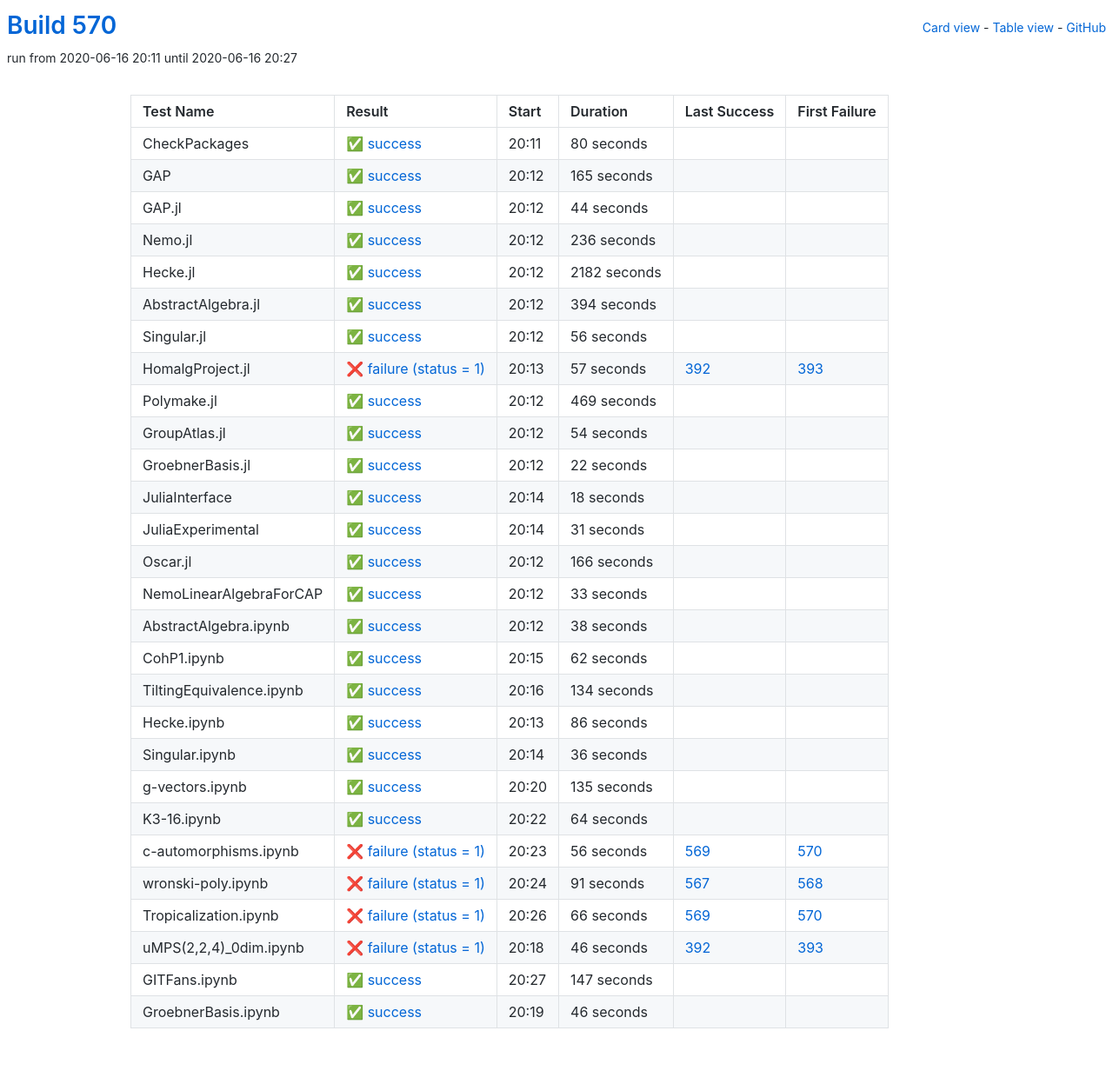
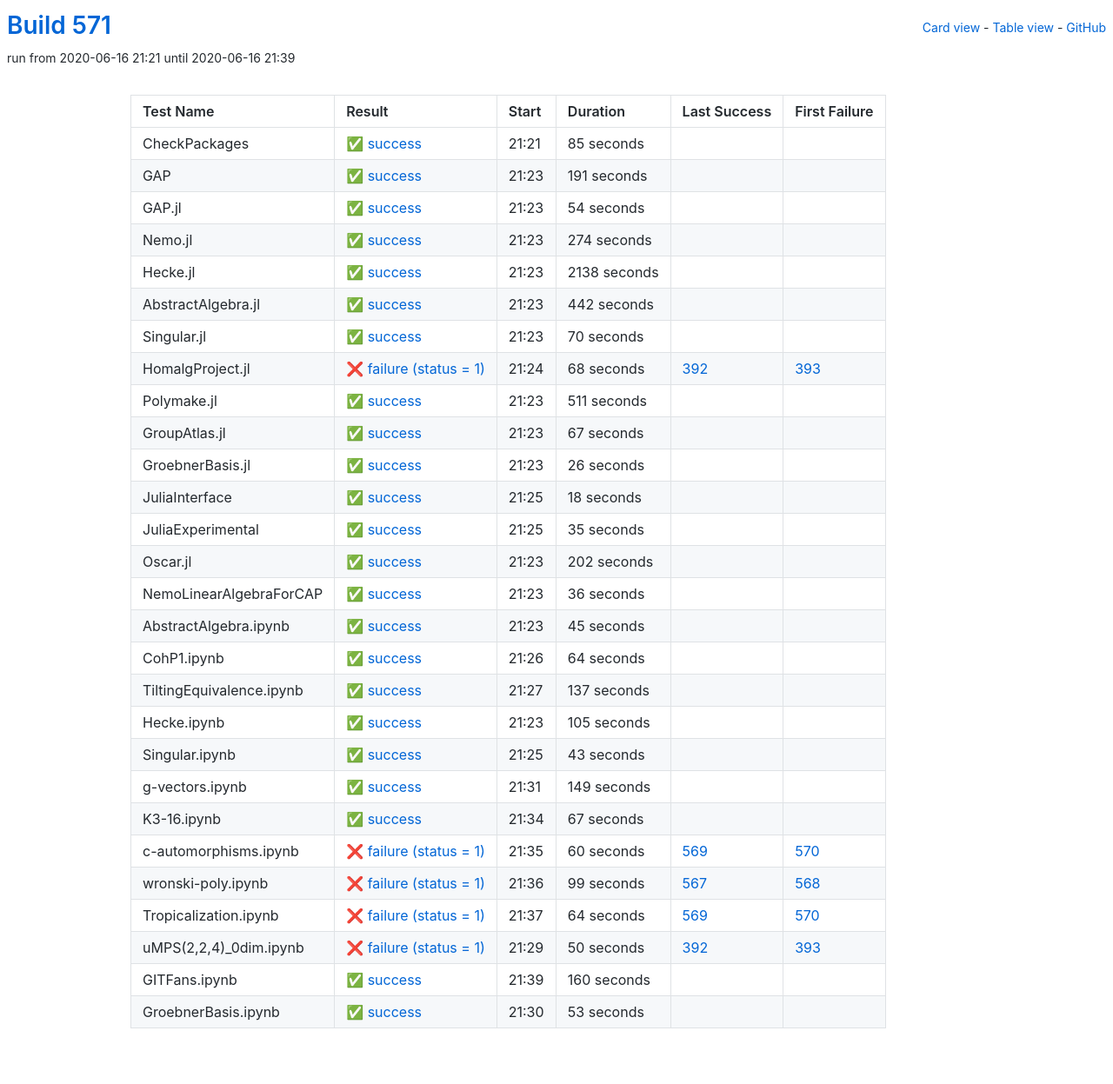
Before and after one commit to oscar-system/oscar-ci-status-1.4, a Jekyll site: the page built from table.html, in a window 1280 px wide. Shown: the whole page at 87% size. Built offline with Jekyll 4.4.1, drawn with Linux system fonts in a browser that asks for light colours.

Commit message:
Build #571

```diff
--- a/_data/ci.yml
+++ b/_data/ci.yml
@@ -1,6 +1,6 @@
 ---
-build: 570
-build_url: https://oscarci.mathematik.uni-kl.de/job/oscar-julia-1.4/570/
+build: 571
+build_url: https://oscarci.mathematik.uni-kl.de/job/oscar-julia-1.4/571/
 job: oscar-julia-1.4
 organization: oscar-system
 repo: oscar-ci-status-1.4
@@ -8,116 +8,32 @@ repourl: https://github.com/oscar-system/oscar-ci-status-1.4
 tests:
 - name: CheckPackages
   id: checkpackages
-  log: https://oscarci.mathematik.uni-kl.de/job/oscar-julia-1.4/570/artifact/logs/build-570/CheckPackages.log
-  start: 2020-06-16 20:11
+  log: https://oscarci.mathematik.uni-kl.de/job/oscar-julia-1.4/571/artifact/logs/build-571/CheckPackages.log
+  start: 2020-06-16 21:21
   success: true
   exitcode: 0
   status: success
-  duration: 80
+  duration: 85
   last_success: false
   last_success_url:
   first_failure: false
   first_failure_url:
 - name: GAP
   id: gap
-  log: https://oscarci.mathematik.uni-kl.de/job/oscar-julia-1.4/570/artifact/logs/build-570/GAP.log
-  start: 2020-06-16 20:12
+  log: https://oscarci.mathematik.uni-kl.de/job/oscar-julia-1.4/571/artifact/logs/build-571/GAP.log
+  start: 2020-06-16 21:23
   success: true
   exitcode: 0
   status: success
-  duration: 165
+  duration: 191
   last_success: false
   last_success_url:
   first_failure: false
   first_failure_url:
 - name: GAP.jl
   id: gap-jl
-  log: https://oscarci.mathematik.uni-kl.de/job/oscar-julia-1.4/570/artifact/logs/build-570/GAP.jl.log
-  start: 2020-06-16 20:12
-  success: true
-  exitcode: 0
-  status: success
-  duration: 44
-  last_success: false
-  last_success_url:
-  first_failure: false
-  first_failure_url:
-- name: Nemo.jl
-  id: nemo-jl
-  log: https://oscarci.mathematik.uni-kl.de/job/oscar-julia-1.4/570/artifact/logs/build-570/Nemo.jl.log
-  start: 2020-06-16 20:12
-  success: true
-  exitcode: 0
-  status: success
-  duration: 236
-  last_success: false
-  last_success_url:
-  first_failure: false
-  first_failure_url:
-- name: Hecke.jl
-  id: hecke-jl
-  log: https://oscarci.mathematik.uni-kl.de/job/oscar-julia-1.4/570/artifact/logs/build-570/Hecke.jl.log
-  start: 2020-06-16 20:12
-  success: true
-  exitcode: 0
-  status: success
-  duration: 2182
-  last_success: false
-  last_success_url:
-  first_failure: false
-  first_failure_url:
-- name: AbstractAlgebra.jl
-  id: abstractalgebra-jl
-  log: https://oscarci.mathematik.uni-kl.de/job/oscar-julia-1.4/570/artifact/logs/build-570/AbstractAlgebra.jl.log
-  start: 2020-06-16 20:12
-  success: true
-  exitcode: 0
-  status: success
-  duration: 394
-  last_success: false
-  last_success_url:
-  first_failure: false
-  first_failure_url:
-- name: Singular.jl
-  id: singular-jl
-  log: https://oscarci.mathematik.uni-kl.de/job/oscar-julia-1.4/570/artifact/logs/build-570/Singular.jl.log
-  start: 2020-06-16 20:12
-  success: true
-  exitcode: 0
-  status: success
-  duration: 56
-  last_success: false
-  last_success_url:
-  first_failure: false
-  first_failure_url:
-- name: HomalgProject.jl
-  id: homalgproject-jl
-  log: https://oscarci.mathematik.uni-kl.de/job/oscar-julia-1.4/570/artifact/logs/build-570/HomalgProject.jl.log
-  start: 2020-06-16 20:13
-  success: false
-  exitcode: 1
-  status: failure
-  duration: 57
-  last_success: 392
-  last_success_url: https://oscarci.mathematik.uni-kl.de/job/oscar-julia-1.4/392/
-  first_failure: 393
-  first_failure_url: https://oscarci.mathematik.uni-kl.de/job/oscar-julia-1.4/393/
-- name: Polymake.jl
-  id: polymake-jl
-  log: https://oscarci.mathematik.uni-kl.de/job/oscar-julia-1.4/570/artifact/logs/build-570/Polymake.jl.log
-  start: 2020-06-16 20:12
-  success: true
-  exitcode: 0
-  status: success
-  duration: 469
-  last_success: false
-  last_success_url:
-  first_failure: false
-  first_failure_url:
-- name: GroupAtlas.jl
-  id: groupatlas-jl
-  log: https://oscarci.mathematik.uni-kl.de/job/oscar-julia-1.4/570/artifact/logs/build-570/GroupAtlas.jl.log
-  start: 2020-06-16 20:12
+  log: https://oscarci.mathematik.uni-kl.de/job/oscar-julia-1.4/571/artifact/logs/build-571/GAP.jl.log
+  start: 2020-06-16 21:23
   success: true
   exitcode: 0
   status: success
@@ -126,22 +42,106 @@ tests:
   last_success_url:
   first_failure: false
   first_failure_url:
-- name: GroebnerBasis.jl
-  id: groebnerbasis-jl
-  log: https://oscarci.mathematik.uni-kl.de/job/oscar-julia-1.4/570/artifact/logs/build-570/GroebnerBasis.jl.log
-  start: 2020-06-16 20:12
+- name: Nemo.jl
+  id: nemo-jl
+  log: https://oscarci.mathematik.uni-kl.de/job/oscar-julia-1.4/571/artifact/logs/build-571/Nemo.jl.log
+  start: 2020-06-16 21:23
   success: true
   exitcode: 0
   status: success
-  duration: 22
+  duration: 274
+  last_success: false
+  last_success_url:
+  first_failure: false
+  first_failure_url:
+- name: Hecke.jl
+  id: hecke-jl
+  log: https://oscarci.mathematik.uni-kl.de/job/oscar-julia-1.4/571/artifact/logs/build-571/Hecke.jl.log
+  start: 2020-06-16 21:23
+  success: true
+  exitcode: 0
+  status: success
+  duration: 2138
+  last_success: false
+  last_success_url:
+  first_failure: false
+  first_failure_url:
+- name: AbstractAlgebra.jl
+  id: abstractalgebra-jl
+  log: https://oscarci.mathematik.uni-kl.de/job/oscar-julia-1.4/571/artifact/logs/build-571/AbstractAlgebra.jl.log
+  start: 2020-06-16 21:23
+  success: true
+  exitcode: 0
+  status: success
+  duration: 442
+  last_success: false
+  last_success_url:
+  first_failure: false
+  first_failure_url:
+- name: Singular.jl
+  id: singular-jl
+  log: https://oscarci.mathematik.uni-kl.de/job/oscar-julia-1.4/571/artifact/logs/build-571/Singular.jl.log
+  start: 2020-06-16 21:23
+  success: true
+  exitcode: 0
+  status: success
+  duration: 70
+  last_success: false
+  last_success_url:
+  first_failure: false
+  first_failure_url:
+- name: HomalgProject.jl
+  id: homalgproject-jl
+  log: https://oscarci.mathematik.uni-kl.de/job/oscar-julia-1.4/571/artifact/logs/build-571/HomalgProject.jl.log
+  start: 2020-06-16 21:24
+  success: false
+  exitcode: 1
+  status: failure
+  duration: 68
+  last_success: 392
+  last_success_url: https://oscarci.mathematik.uni-kl.de/job/oscar-julia-1.4/392/
+  first_failure: 393
+  first_failure_url: https://oscarci.mathematik.uni-kl.de/job/oscar-julia-1.4/393/
+- name: Polymake.jl
+  id: polymake-jl
+  log: https://oscarci.mathematik.uni-kl.de/job/oscar-julia-1.4/571/artifact/logs/build-571/Polymake.jl.log
+  start: 2020-06-16 21:23
+  success: true
+  exitcode: 0
+  status: success
+  duration: 511
+  last_success: false
+  last_success_url:
+  first_failure: false
+  first_failure_url:
+- name: GroupAtlas.jl
+  id: groupatlas-jl
+  log: https://oscarci.mathematik.uni-kl.de/job/oscar-julia-1.4/571/artifact/logs/build-571/GroupAtlas.jl.log
+  start: 2020-06-16 21:23
+  success: true
+  exitcode: 0
+  status: success
+  duration: 67
+  last_success: false
+  last_success_url:
+  first_failure: false
+  first_failure_url:
+- name: GroebnerBasis.jl
+  id: groebnerbasis-jl
+  log: https://oscarci.mathematik.uni-kl.de/job/oscar-julia-1.4/571/artifact/logs/build-571/GroebnerBasis.jl.log
+  start: 2020-06-16 21:23
+  success: true
+  exitcode: 0
+  status: success
+  duration: 26
   last_success: false
   last_success_url:
   first_failure: false
   first_failure_url:
 - name: JuliaInterface
   id: juliainterface
-  log: https://oscarci.mathematik.uni-kl.de/job/oscar-julia-1.4/570/artifact/logs/build-570/JuliaInterface.log
-  start: 2020-06-16 20:14
+  log: https://oscarci.mathematik.uni-kl.de/job/oscar-julia-1.4/571/artifact/logs/build-571/JuliaInterface.log
+  start: 2020-06-16 21:25
   success: true
   exitcode: 0
   status: success
@@ -152,92 +152,32 @@ tests:
   first_failure_url:
 - name: JuliaExperimental
   id: juliaexperimental
-  log: https://oscarci.mathematik.uni-kl.de/job/oscar-julia-1.4/570/artifact/logs/build-570/JuliaExperimental.log
-  start: 2020-06-16 20:14
+  log: https://oscarci.mathematik.uni-kl.de/job/oscar-julia-1.4/571/artifact/logs/build-571/JuliaExperimental.log
+  start: 2020-06-16 21:25
   success: true
   exitcode: 0
   status: success
-  duration: 31
+  duration: 35
   last_success: false
   last_success_url:
   first_failure: false
   first_failure_url:
 - name: Oscar.jl
   id: oscar-jl
-  log: https://oscarci.mathematik.uni-kl.de/job/oscar-julia-1.4/570/artifact/logs/build-570/Oscar.jl.log
-  start: 2020-06-16 20:12
+  log: https://oscarci.mathematik.uni-kl.de/job/oscar-julia-1.4/571/artifact/logs/build-571/Oscar.jl.log
+  start: 2020-06-16 21:23
   success: true
   exitcode: 0
   status: success
-  duration: 166
+  duration: 202
   last_success: false
   last_success_url:
   first_failure: false
   first_failure_url:
 - name: NemoLinearAlgebraForCAP
   id: nemolinearalgebraforcap
-  log: https://oscarci.mathematik.uni-kl.de/job/oscar-julia-1.4/570/artifact/logs/build-570/NemoLinearAlgebraForCAP.log
-  start: 2020-06-16 20:12
-  success: true
-  exitcode: 0
-  status: success
-  duration: 33
-  last_success: false
-  last_success_url:
-  first_failure: false
-  first_failure_url:
-- name: AbstractAlgebra.ipynb
-  id: abstractalgebra-ipynb
-  log: https://oscarci.mathematik.uni-kl.de/job/oscar-julia-1.4/570/artifact/logs/build-570/AbstractAlgebra.ipynb.log
-  start: 2020-06-16 20:12
-  success: true
-  exitcode: 0
-  status: success
-  duration: 38
-  last_success: false
-  last_success_url:
-  first_failure: false
-  first_failure_url:
-- name: CohP1.ipynb
-  id: cohp1-ipynb
-  log: https://oscarci.mathematik.uni-kl.de/job/oscar-julia-1.4/570/artifact/logs/build-570/CohP1.ipynb.log
-  start: 2020-06-16 20:15
-  success: true
-  exitcode: 0
-  status: success
-  duration: 62
-  last_success: false
-  last_success_url:
-  first_failure: false
-  first_failure_url:
-- name: TiltingEquivalence.ipynb
-  id: tiltingequivalence-ipynb
-  log: https://oscarci.mathematik.uni-kl.de/job/oscar-julia-1.4/570/artifact/logs/build-570/TiltingEquivalence.ipynb.log
-  start: 2020-06-16 20:16
-  success: true
-  exitcode: 0
-  status: success
-  duration: 134
-  last_success: false
-  last_success_url:
-  first_failure: false
-  first_failure_url:
-- name: Hecke.ipynb
-  id: hecke-ipynb
-  log: https://oscarci.mathematik.uni-kl.de/job/oscar-julia-1.4/570/artifact/logs/build-570/Hecke.ipynb.log
-  start: 2020-06-16 20:13
-  success: true
-  exitcode: 0
-  status: success
-  duration: 86
-  last_success: false
-  last_success_url:
-  first_failure: false
-  first_failure_url:
-- name: Singular.ipynb
-  id: singular-ipynb
-  log: https://oscarci.mathematik.uni-kl.de/job/oscar-julia-1.4/570/artifact/logs/build-570/Singular.ipynb.log
-  start: 2020-06-16 20:14
+  log: https://oscarci.mathematik.uni-kl.de/job/oscar-julia-1.4/571/artifact/logs/build-571/NemoLinearAlgebraForCAP.log
+  start: 2020-06-16 21:23
   success: true
   exitcode: 0
   status: success
@@ -246,22 +186,22 @@ tests:
   last_success_url:
   first_failure: false
   first_failure_url:
-- name: g-vectors.ipynb
-  id: g-vectors-ipynb
-  log: https://oscarci.mathematik.uni-kl.de/job/oscar-julia-1.4/570/artifact/logs/build-570/g-vectors.ipynb.log
-  start: 2020-06-16 20:20
+- name: AbstractAlgebra.ipynb
+  id: abstractalgebra-ipynb
+  log: https://oscarci.mathematik.uni-kl.de/job/oscar-julia-1.4/571/artifact/logs/build-571/AbstractAlgebra.ipynb.log
+  start: 2020-06-16 21:23
   success: true
   exitcode: 0
   status: success
-  duration: 135
+  duration: 45
   last_success: false
   last_success_url:
   first_failure: false
   first_failure_url:
-- name: K3-16.ipynb
-  id: k3-16-ipynb
-  log: https://oscarci.mathematik.uni-kl.de/job/oscar-julia-1.4/570/artifact/logs/build-570/K3-16.ipynb.log
-  start: 2020-06-16 20:22
+- name: CohP1.ipynb
+  id: cohp1-ipynb
+  log: https://oscarci.mathematik.uni-kl.de/job/oscar-julia-1.4/571/artifact/logs/build-571/CohP1.ipynb.log
+  start: 2020-06-16 21:26
   success: true
   exitcode: 0
   status: success
@@ -270,74 +210,134 @@ tests:
   last_success_url:
   first_failure: false
   first_failure_url:
+- name: TiltingEquivalence.ipynb
+  id: tiltingequivalence-ipynb
+  log: https://oscarci.mathematik.uni-kl.de/job/oscar-julia-1.4/571/artifact/logs/build-571/TiltingEquivalence.ipynb.log
+  start: 2020-06-16 21:27
+  success: true
+  exitcode: 0
+  status: success
+  duration: 137
+  last_success: false
+  last_success_url:
+  first_failure: false
+  first_failure_url:
+- name: Hecke.ipynb
+  id: hecke-ipynb
+  log: https://oscarci.mathematik.uni-kl.de/job/oscar-julia-1.4/571/artifact/logs/build-571/Hecke.ipynb.log
+  start: 2020-06-16 21:23
+  success: true
+  exitcode: 0
+  status: success
+  duration: 105
+  last_success: false
+  last_success_url:
+  first_failure: false
+  first_failure_url:
+- name: Singular.ipynb
+  id: singular-ipynb
+  log: https://oscarci.mathematik.uni-kl.de/job/oscar-julia-1.4/571/artifact/logs/build-571/Singular.ipynb.log
+  start: 2020-06-16 21:25
+  success: true
+  exitcode: 0
+  status: success
+  duration: 43
+  last_success: false
+  last_success_url:
+  first_failure: false
+  first_failure_url:
+- name: g-vectors.ipynb
+  id: g-vectors-ipynb
+  log: https://oscarci.mathematik.uni-kl.de/job/oscar-julia-1.4/571/artifact/logs/build-571/g-vectors.ipynb.log
+  start: 2020-06-16 21:31
+  success: true
+  exitcode: 0
+  status: success
+  duration: 149
+  last_success: false
+  last_success_url:
+  first_failure: false
+  first_failure_url:
+- name: K3-16.ipynb
+  id: k3-16-ipynb
+  log: https://oscarci.mathematik.uni-kl.de/job/oscar-julia-1.4/571/artifact/logs/build-571/K3-16.ipynb.log
+  start: 2020-06-16 21:34
+  success: true
+  exitcode: 0
+  status: success
+  duration: 67
+  last_success: false
+  last_success_url:
+  first_failure: false
+  first_failure_url:
 - name: c-automorphisms.ipynb
   id: c-automorphisms-ipynb
-  log: https://oscarci.mathematik.uni-kl.de/job/oscar-julia-1.4/570/artifact/logs/build-570/c-automorphisms.ipynb.log
-  start: 2020-06-16 20:23
+  log: https://oscarci.mathematik.uni-kl.de/job/oscar-julia-1.4/571/artifact/logs/build-571/c-automorphisms.ipynb.log
+  start: 2020-06-16 21:35
   success: false
   exitcode: 1
   status: failure
-  duration: 56
+  duration: 60
   last_success: 569
   last_success_url: https://oscarci.mathematik.uni-kl.de/job/oscar-julia-1.4/569/
   first_failure: 570
   first_failure_url: https://oscarci.mathematik.uni-kl.de/job/oscar-julia-1.4/570/
 - name: wronski-poly.ipynb
   id: wronski-poly-ipynb
-  log: https://oscarci.mathematik.uni-kl.de/job/oscar-julia-1.4/570/artifact/logs/build-570/wronski-poly.ipynb.log
-  start: 2020-06-16 20:24
+  log: https://oscarci.mathematik.uni-kl.de/job/oscar-julia-1.4/571/artifact/logs/build-571/wronski-poly.ipynb.log
+  start: 2020-06-16 21:36
   success: false
   exitcode: 1
   status: failure
-  duration: 91
+  duration: 99
   last_success: 567
   last_success_url: https://oscarci.mathematik.uni-kl.de/job/oscar-julia-1.4/567/
   first_failure: 568
   first_failure_url: https://oscarci.mathematik.uni-kl.de/job/oscar-julia-1.4/568/
 - name: Tropicalization.ipynb
   id: tropicalization-ipynb
-  log: https://oscarci.mathematik.uni-kl.de/job/oscar-julia-1.4/570/artifact/logs/build-570/Tropicalization.ipynb.log
-  start: 2020-06-16 20:26
+  log: https://oscarci.mathematik.uni-kl.de/job/oscar-julia-1.4/571/artifact/logs/build-571/Tropicalization.ipynb.log
+  start: 2020-06-16 21:37
   success: false
   exitcode: 1
   status: failure
-  duration: 66
+  duration: 64
   last_success: 569
   last_success_url: https://oscarci.mathematik.uni-kl.de/job/oscar-julia-1.4/569/
   first_failure: 570
   first_failure_url: https://oscarci.mathematik.uni-kl.de/job/oscar-julia-1.4/570/
 - name: uMPS(2,2,4)_0dim.ipynb
   id: umps-2-2-4-0dim-ipynb
-  log: https://oscarci.mathematik.uni-kl.de/job/oscar-julia-1.4/570/artifact/logs/build-570/uMPS-2-2-4-_0dim.ipynb.log
-  start: 2020-06-16 20:18
+  log: https://oscarci.mathematik.uni-kl.de/job/oscar-julia-1.4/571/artifact/logs/build-571/uMPS-2-2-4-_0dim.ipynb.log
+  start: 2020-06-16 21:29
   success: false
   exitcode: 1
   status: failure
-  duration: 46
+  duration: 50
   last_success: 392
   last_success_url: https://oscarci.mathematik.uni-kl.de/job/oscar-julia-1.4/392/
   first_failure: 393
   first_failure_url: https://oscarci.mathematik.uni-kl.de/job/oscar-julia-1.4/393/
 - name: GITFans.ipynb
   id: gitfans-ipynb
-  log: https://oscarci.mathematik.uni-kl.de/job/oscar-julia-1.4/570/artifact/logs/build-570/GITFans.ipynb.log
-  start: 2020-06-16 20:27
+  log: https://oscarci.mathematik.uni-kl.de/job/oscar-julia-1.4/571/artifact/logs/build-571/GITFans.ipynb.log
+  start: 2020-06-16 21:39
   success: true
   exitcode: 0
   status: success
-  duration: 147
+  duration: 160
   last_success: false
   last_success_url:
   first_failure: false
   first_failure_url:
 - name: GroebnerBasis.ipynb
   id: groebnerbasis-ipynb
-  log: https://oscarci.mathematik.uni-kl.de/job/oscar-julia-1.4/570/artifact/logs/build-570/GroebnerBasis.ipynb.log
-  start: 2020-06-16 20:19
+  log: https://oscarci.mathematik.uni-kl.de/job/oscar-julia-1.4/571/artifact/logs/build-571/GroebnerBasis.ipynb.log
+  start: 2020-06-16 21:30
   success: true
   exitcode: 0
   status: success
-  duration: 46
+  duration: 53
   last_success: false
   last_success_url:
   first_failure: false
```
Also changed, not shown: README.md.
